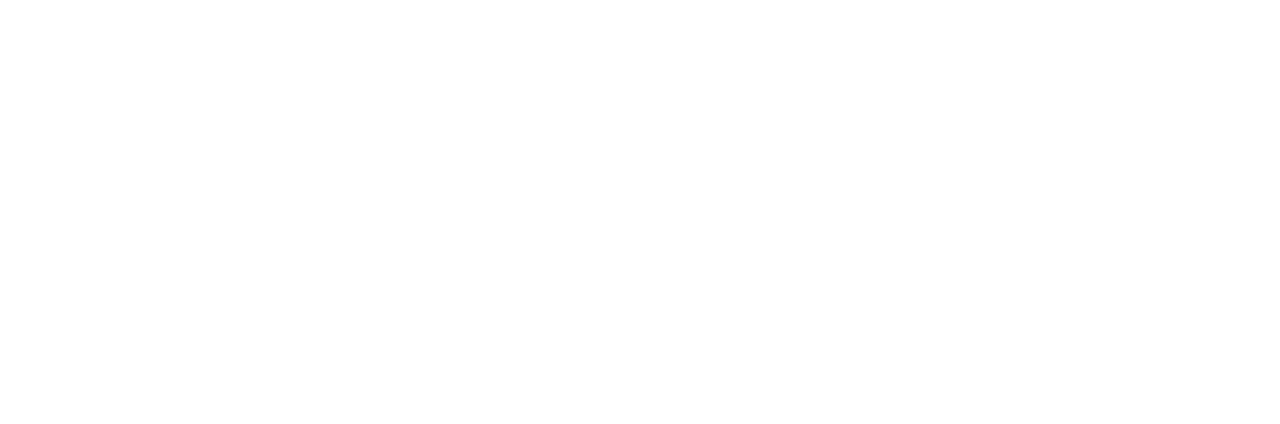
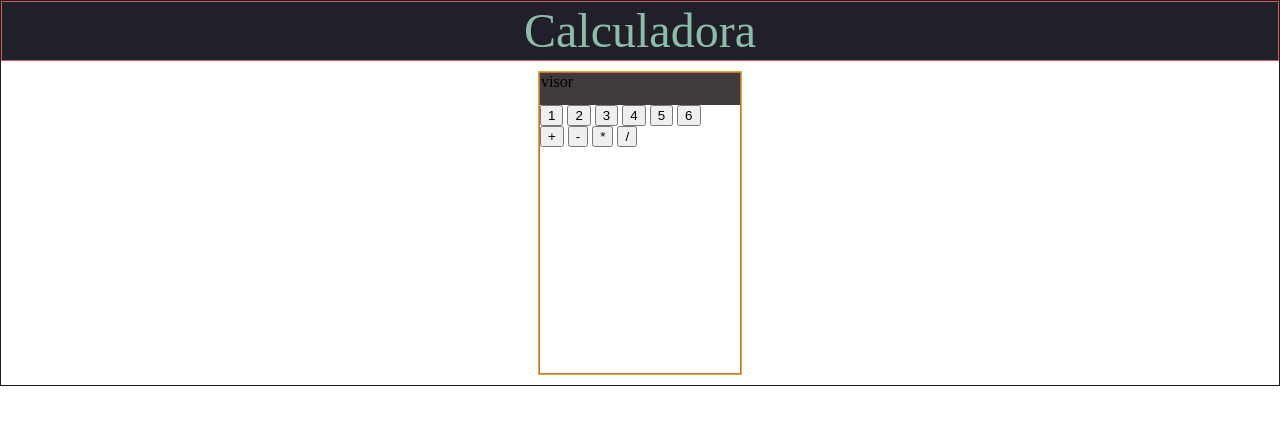
Before and after one commit to debora-sl/calculadora, a plain HTML site: page index.html in a window 1280 px wide. Drawn offline with Linux system fonts and the light colour scheme.

Commit message:
Criando arquivo README com a descrição do projeto. Criação dos arquivos css para estilização padrão, do cabecalho e o reset. Criando componentes da calculadora, o visor e os botões. Ininiciando estillização do cabeçalho e da calculadora.

```diff
--- /dev/null
+++ b/css/cabecalho.css
@@ -0,0 +1,8 @@
+.cabecalho__div{
+    border: thin solid #cc5f5f;
+    background: #211f29;
+    color: #8cbdaa;;
+    padding: 5px;
+    font-size: 3em;
+    text-align: center;
+}
--- /dev/null
+++ b/css/calculadora.css
@@ -0,0 +1,11 @@
+.principal__calculadora{
+    border: thin solid #d46161;
+    height: 300px;
+    width: 200px;
+}
+
+.principal__calculadora__visor{
+    background: #3f3b3b;
+    height: 30px;
+    padding: 1px;
+}
--- /dev/null
+++ b/css/reset.css
@@ -0,0 +1,48 @@
+/* http://meyerweb.com/eric/tools/css/reset/
+   v2.0 | 20110126
+   License: none (public domain)
+*/
+
+html, body, div, span, applet, object, iframe,
+h1, h2, h3, h4, h5, h6, p, blockquote, pre,
+a, abbr, acronym, address, big, cite, code,
+del, dfn, em, img, ins, kbd, q, s, samp,
+small, strike, strong, sub, sup, tt, var,
+b, u, i, center,
+dl, dt, dd, ol, ul, li,
+fieldset, form, label, legend,
+table, caption, tbody, tfoot, thead, tr, th, td,
+article, aside, canvas, details, embed,
+figure, figcaption, footer, header, hgroup,
+menu, nav, output, ruby, section, summary,
+time, mark, audio, video {
+	margin: 0;
+	padding: 0;
+	border: 0;
+	font-size: 100%;
+	font: inherit;
+	vertical-align: baseline;
+}
+/* HTML5 display-role reset for older browsers */
+article, aside, details, figcaption, figure,
+footer, header, hgroup, menu, nav, section {
+	display: block;
+}
+body {
+	line-height: 1;
+}
+ol, ul {
+	list-style: none;
+}
+blockquote, q {
+	quotes: none;
+}
+blockquote:before, blockquote:after,
+q:before, q:after {
+	content: '';
+	content: none;
+}
+table {
+	border-collapse: collapse;
+	border-spacing: 0;
+}
--- a/index.html
+++ b/index.html
@@ -1,12 +1,40 @@
 <!DOCTYPE html>
-<html lang="en">
+<html lang="pt-br">
 <head>
     <meta charset="UTF-8">
+    <link rel="stylesheet" href="../calculadora/css/reset.css">
     <meta http-equiv="X-UA-Compatible" content="IE=edge">
     <meta name="viewport" content="width=device-width, initial-scale=1.0">
+    <link rel="stylesheet" href="../calculadora/style.css">
+    <link rel="stylesheet" href="../calculadora/css/cabecalho.css">
+    <link rel="stylesheet" href="../calculadora/css/calculadora.css">
     <title>Calculadora</title>
 </head>
 <body>
-
+    <div class="cabecalho__div">
+        <h1 class="cabecalho">Calculadora</h1>
+    </div>
+    <main>
+        <div class="principal">
+            <div class="principal__calculadora">
+                <div class="principal__calculadora__visor">
+                    <p>visor </p>
+                </div>
+                <div class="principal__calculadora__numeros">
+                    <button>1</button>
+                    <button>2</button>
+                    <button>3</button>
+                    <button>4</button>
+                    <button>5</button>
+                    <button>6</button>
+                </div>
+                <div class="principal__calculadora__operacoes">
+                    <button>+</button>
+                    <button>-</button>
+                    <button>*</button>
+                    <button>/</button>
+                </div>
+        </div>
+    </main>
 </body>
 </html>
--- /dev/null
+++ b/style.css
@@ -0,0 +1,17 @@
+body{
+    border: thin solid #1d1b1b;
+    display: flex;
+    flex-direction: column;
+
+}
+
+main{
+    display: flex;
+    flex-direction: row;
+    justify-content: center;
+    padding: 10px;
+}
+
+.principal{
+    border: thin solid #c9bc11;
+}
```
Also changed, not shown: 1 other file.
